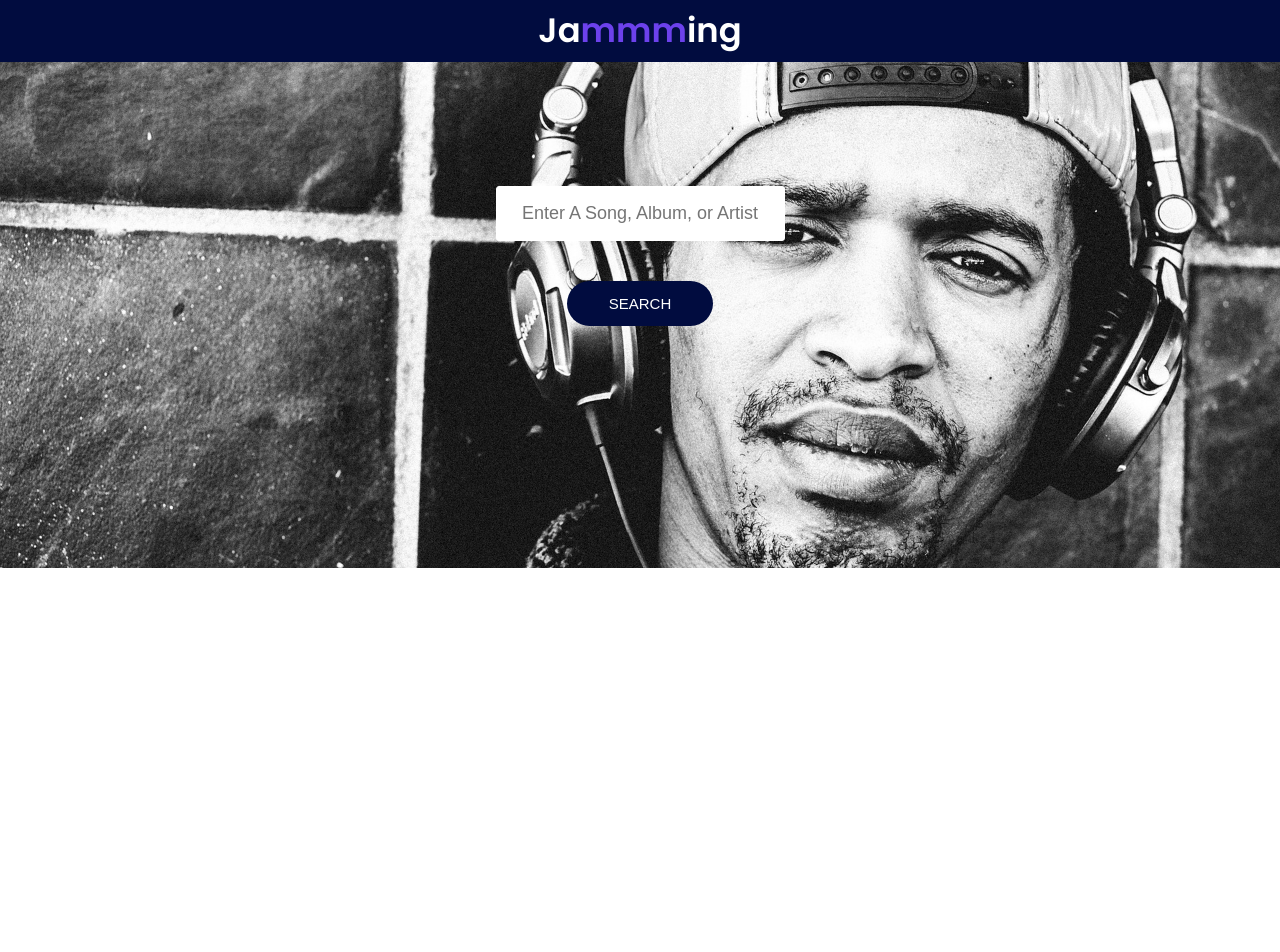
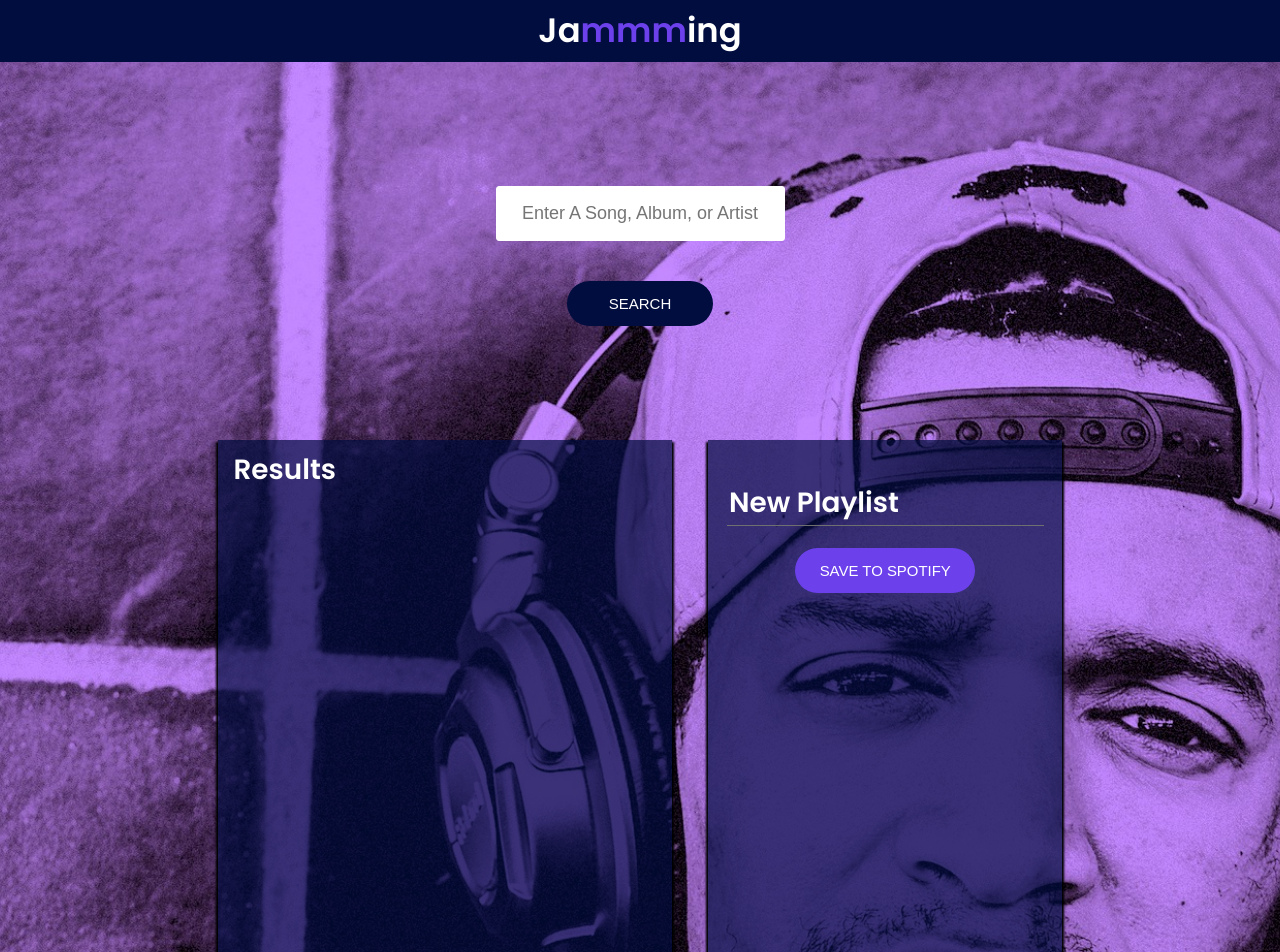
Before and after one commit to alexis-lv/jamming, a React (Create React App) app: page / in a window 1280 px wide. Shown: the top 952 px of the page. Before the commit the page ends 800 px from the top, so only its background shows below. Built offline with nearby package versions, Linux system fonts and the light colour scheme.

Commit message:
add step 22 commit

```diff
--- a/src/Components/App/App.js
+++ b/src/Components/App/App.js
@@ -1,6 +1,8 @@
 import React from 'react';
 import './App.css';
-import { SearchBar } from "../SearchBar/SearchBar";
+import SearchBar from "../SearchBar/SearchBar";
+import SearchResults from '../SearchResults/SearchResults';
+import Playlist from '../Playlist/Playlist';
 
 
 class App extends React.Component {
@@ -9,10 +11,10 @@
       <div>
         <h1>Ja<span className="highlight">mmm</span>ing</h1>
         <div className="App">
-    <SearchBar />
+          <SearchBar />
           <div className="App-playlist">
-      {/*   <SearchResults />     */}
-      {/* <Playlist />      */}
+             <SearchResults />
+                <Playlist />
           </div>
         </div>
       </div>
--- a/src/Components/Playlist/Playlist.css
+++ b/src/Components/Playlist/Playlist.css
@@ -0,0 +1,52 @@
+.Playlist {
+    display: flex;
+    flex-direction: column;
+    align-items: center;
+    overflow-y: scroll;
+    width: 37%;
+    max-height: 950px;
+    padding: 2.27rem 1.16rem;
+    background-color: rgba(1, 12, 63, 0.7);
+    box-shadow: 0 4px 2px 2px #000000;
+  }
+
+  .Playlist input {
+    width: 100%;
+    border: 0;
+    outline: 0;
+    background: transparent;
+    border-bottom: 1px solid #6f6f6f;
+    font-family: 'Poppins', sans-serif;
+    font-size: 1.55rem;
+    color: #fff;
+  }
+
+  .Playlist-save {
+    cursor: pointer;
+    width: 10rem;
+    padding: .77rem 0;
+    border-radius: 54px;
+    border-width: 0px;
+    margin-top: 1.27rem;
+    background-color: #6c41ec;
+    text-align: center;
+    font-size: .83rem;
+    transition: background-color .25s;
+    color: #fff;
+    font-weight: 500;
+  }
+
+  .Playlist-save:hover {
+    background-color: rgba(108, 65, 233, .7);
+  }
+
+  ::-webkit-scrollbar {
+      width: 0px;
+      background: transparent;
+  }
+
+  @media only screen and (max-width: 1020px) {
+    .Playlist {
+      width: 90%;
+    }
+  }
--- a/src/Components/Playlist/Playlist.js
+++ b/src/Components/Playlist/Playlist.js
@@ -1,7 +1,19 @@
 import React from 'react';
+import './Playlist.css';
+/* Make sure to import Tracklist */
 
-export class Playlist extends React.Component {
+class Playlist extends React.Component {
     render() {
-        return <div></div>;
+        return (
+            <div className="Playlist">
+                <input defaultValue={"New Playlist"}/>
+              {/*   <!-- Add a TrackList component --> */}
+                <button className="Playlist-save">SAVE TO SPOTIFY</button>
+            </div>
+
+        )
     }
 }
+
+
+export default Playlist;
--- a/src/Components/SearchBar/SearchBar.js
+++ b/src/Components/SearchBar/SearchBar.js
@@ -1,7 +1,7 @@
 import React from 'react';
 import './Searchbar.css';
 
-export class SearchBar extends React.Component {
+class SearchBar extends React.Component {
     render() {
         return (
             <div className="SearchBar">
@@ -11,3 +11,5 @@
         );
     }
 }
+
+export default SearchBar;
--- a/src/Components/SearchResults/SearchResults.js
+++ b/src/Components/SearchResults/SearchResults.js
@@ -2,7 +2,7 @@
 import './SearchResults.css';
 
 
-export class SearchResults extends React.Component {
+class SearchResults extends React.Component {
     render() {
         return (
             <div className="SearchResults">
@@ -13,3 +13,5 @@
         );
     }
 }
+
+export default SearchResults;
```
Also changed, not shown: src/Components/App/jamming-background.jpg.
